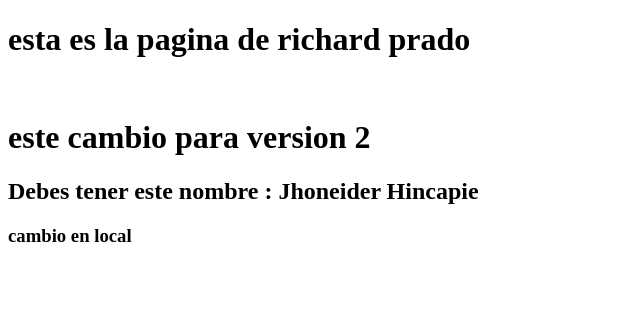
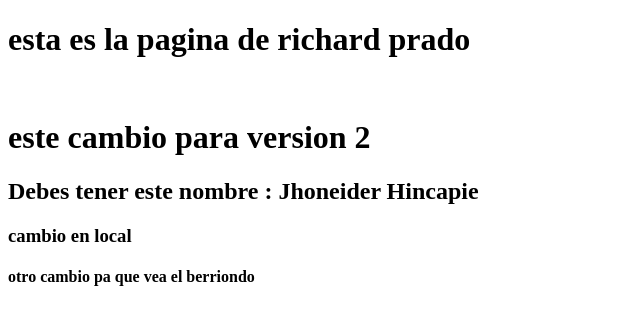
Before and after one commit to laboratorioscotec/mi_pagina_web, a plain HTML site: page index.html in a window 1280 px wide. Shown: the whole page, without its empty margins (0-640 px from the left). Drawn offline with Linux system fonts and the light colour scheme.

Commit message:
cambio berr

```diff
--- a/index.html
+++ b/index.html
@@ -14,5 +14,7 @@
 
     <h3>cambio en local</h3>
 
+    <h4>otro cambio pa que vea el berriondo</h4>
+
 </body>
 </html>
```
